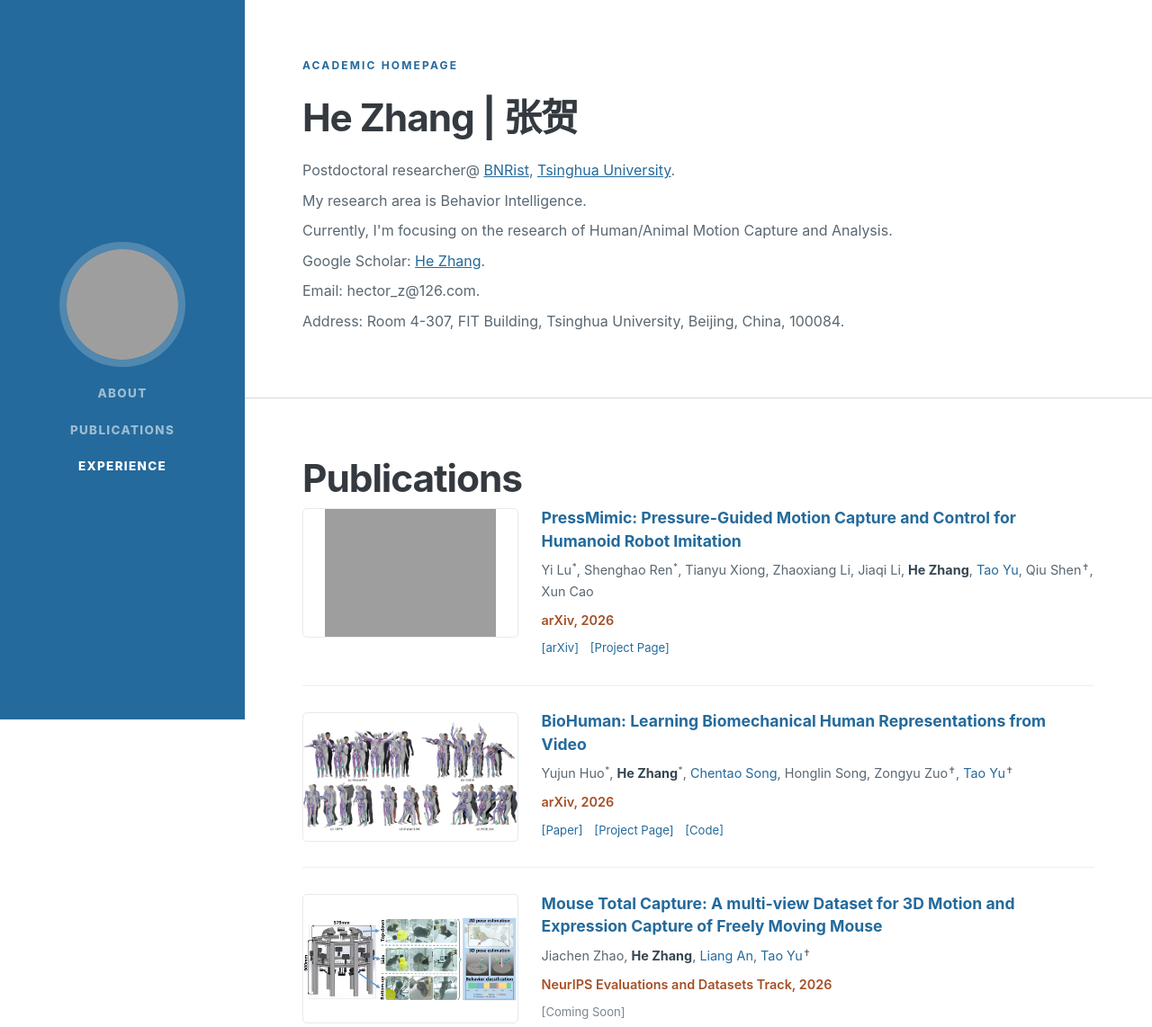
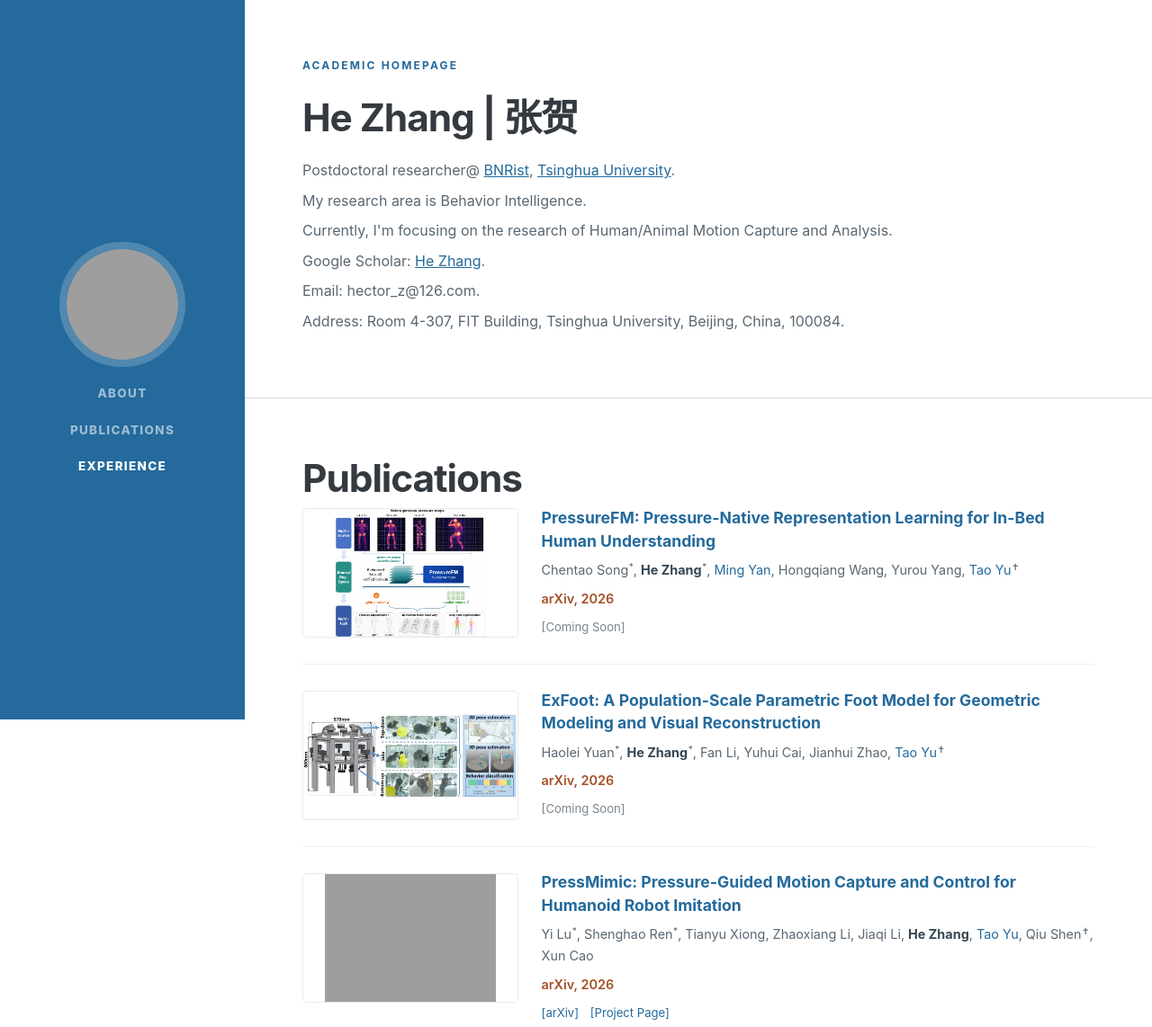
Before and after one commit to Hector-HeZhang/hector-hezhang.github.io, a plain HTML site: page index.html in a window 1280 px wide. Shown: the top 1142 px of the page at 90% size. Drawn offline with Linux system fonts and the light colour scheme; grey boxes are pictures that could not be loaded.

Commit message:
Update index.html

```diff
--- a/index.html
+++ b/index.html
@@ -59,6 +59,34 @@
         </div>
         <!-- 所有论文使用连续列表；发表信息仅显示会议或期刊名称和年份。 -->
         <div class="publication-list">
+          <!-- Publication: PressureFM. 编辑下方标题、作者、venue 和资源链接即可更新这一条。 -->
+          <article class="publication" id="paper-PressureFM" aria-labelledby="title-PressureFM">
+            <a class="publication-image" href="Graphic%20Abstract/PressureFM.png" target="_blank" rel="noopener noreferrer" aria-label="查看 PressureFM: Pressure-Native Representation Learning for In-Bed Human Understanding 的原始展示图">
+              <img src="Graphic%20Abstract/PressureFM.png" alt="PressureFM: Pressure-Native Representation Learning for In-Bed Human Understanding" width="890" height="351" loading="lazy" decoding="async">
+            </a>
+            <div class="publication-info">
+              <h3 class="publication-title" id="title-PressureFM"><a href="https://arxiv.org/" target="_blank" rel="noopener noreferrer">PressureFM: Pressure-Native Representation Learning for In-Bed Human Understanding</a></h3>
+              <p class="publication-authors">Chentao Song<sup>*</sup>, <strong>He Zhang</strong><sup>*</sup>, <a href="https://yanmn.github.io/" target="_blank" rel="noopener noreferrer">Ming Yan</a>, Hongqiang Wang, Yurou Yang, <a href="https://ytrock.com/" target="_blank" rel="noopener noreferrer">Tao Yu</a><sup>✝</sup></p>
+              <p class="publication-venue">arXiv, 2026</p>
+              <div class="publication-links" aria-label="论文资源">
+                <span class="resource-pending" aria-disabled="true" title="链接待补充">Coming Soon</span>
+              </div>
+            </div>
+          </article>
+          <!-- Publication: ExFoot. 编辑下方标题、作者、venue 和资源链接即可更新这一条。 -->
+          <article class="publication" id="paper-ExFoot" aria-labelledby="title-ExFoot">
+            <a class="publication-image" href="Graphic%20Abstract/ExFoot.png" target="_blank" rel="noopener noreferrer" aria-label="查看 ExFoot: A Population-Scale Parametric Foot Model for Geometric Modeling and Visual Reconstruction 的原始展示图">
+              <img src="Graphic%20Abstract/MouseTotalCapture.png" alt="ExFoot: A Population-Scale Parametric Foot Model for Geometric Modeling and Visual Reconstruction" width="890" height="351" loading="lazy" decoding="async">
+            </a>
+            <div class="publication-info">
+              <h3 class="publication-title" id="title-ExFoot"><a href="https://arxiv.org/" target="_blank" rel="noopener noreferrer">ExFoot: A Population-Scale Parametric Foot Model for Geometric Modeling and Visual Reconstruction</a></h3>
+              <p class="publication-authors">Haolei Yuan<sup>*</sup>, <strong>He Zhang</strong><sup>*</sup>, Fan Li, Yuhui Cai, Jianhui Zhao, <a href="https://ytrock.com/" target="_blank" rel="noopener noreferrer">Tao Yu</a><sup>✝</sup></p>
+              <p class="publication-venue">arXiv, 2026</p>
+              <div class="publication-links" aria-label="论文资源">
+                <span class="resource-pending" aria-disabled="true" title="链接待补充">Coming Soon</span>
+              </div>
+            </div>
+          </article>
           <!-- Publication: pressmimic. 编辑下方标题、作者、venue 和资源链接即可更新这一条。 -->
           <article class="publication" id="paper-pressmimic" aria-labelledby="title-pressmimic">
             <a class="publication-image" href="Graphic%20Abstract/pressmimic.png" target="_blank" rel="noopener noreferrer" aria-label="查看 PressMimic: Pressure-Guided Motion Capture and Control for Humanoid Robot Imitation 的原始展示图">
```
